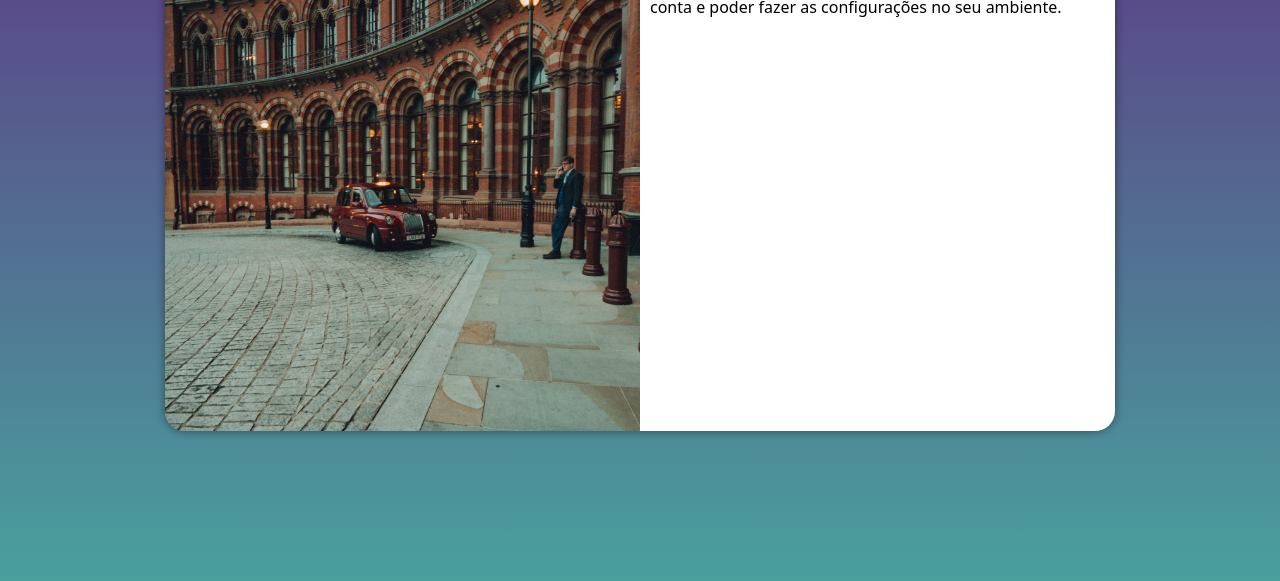
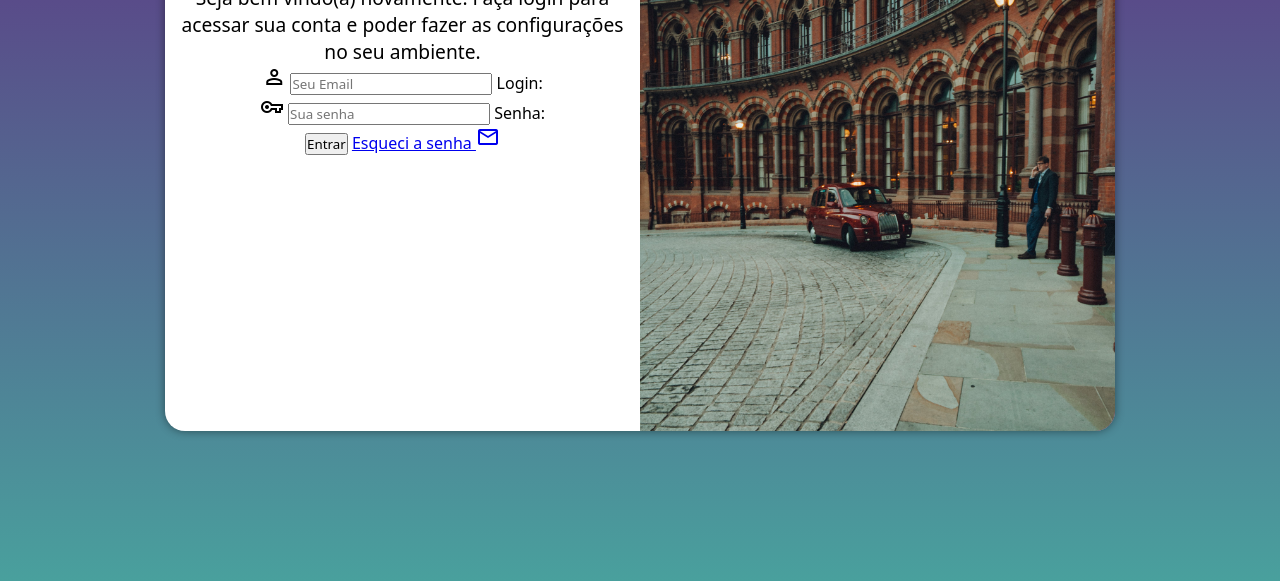
Before and after one commit to jonnascipriano/projeto-login, a plain HTML site: page index.html in a window 1280 px wide. Shown: the part 219-800 px from the top of the page. Drawn offline with nearby package versions, Linux system fonts and the light colour scheme.

Commit message:
adicionei o formulário

```diff
--- a/estilos/media-query.css
+++ b/estilos/media-query.css
@@ -49,13 +49,21 @@ Grandes Telas: acima de 1200px
     }
 
     section#login div#imagem{
-        float: left;
+        float: right;
         width: 50%;
         height: 100%;
     }
 
     section#login div#formulario{
-        float: right;
+        float: left;
         width: 50%;
     }
+
+    div#formulario h1{
+        font-size: 2em;
+    }
+
+    div#formulario p{
+        font-size: 1.2em;
+    }
 }
--- a/estilos/style.css
+++ b/estilos/style.css
@@ -58,3 +58,12 @@ section#login > div#formulario{
     display: block;
     padding: 10px;
 }
+
+div#formulario{
+    text-align: center;
+    margin-bottom: 10px;
+}
+
+div#formulario p{
+    font-size: 0.8em;
+}
--- a/index.html
+++ b/index.html
@@ -6,6 +6,7 @@
     <title>Login</title>
     <link rel="stylesheet" href="estilos/style.css">
     <link rel="stylesheet" href="estilos/media-query.css">
+    <link href="https://fonts.googleapis.com/css2?family=Material+Symbols+Outlined" rel="stylesheet" />
 </head>
 <body>
     <main>
@@ -15,8 +16,20 @@
             <div id="formulario">
                 <h1>Login</h1>
                 <p>Seja bem vindo(a) novamente. Faça login para acessar sua conta e poder fazer as configurações no seu ambiente.</p>
-                <form action="login.php">
-
+                <form action="login.php" method="post" autocomplete="on">
+                    <div class="campo">
+                        <span class="material-symbols-outlined">person</span>
+                        <input type="email" name="login" id="ilogin" placeholder="Seu Email" autocomplete="email" required maxlength="30">
+                        <label for="ilogin">Login: </label>
+                    </div>
+                    <div class="campo">
+                        <span class="material-symbols-outlined">vpn_key</span>
+                        <input type="password" name="Senha" id="isenha" placeholder="Sua senha" autocomplete="current-password" required minlength="8" maxlength="20">
+                        <label for="isenha">Senha: </label>
+                    </div>
+                    <input type="submit" value="Entrar">
+                    <a href="esqueci.html">Esqueci a senha                         <span class="material-symbols-outlined">mail</span>
+                    </a>
                 </form>
             </div>
         </section>
```
